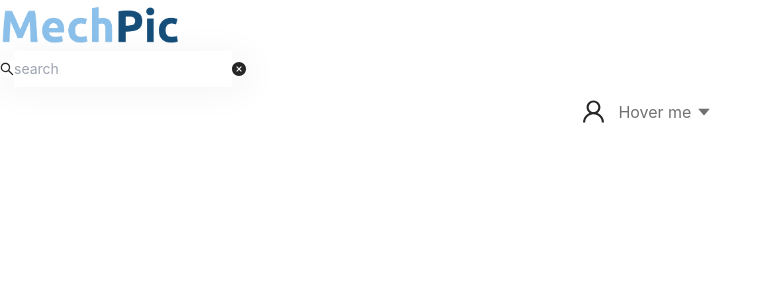
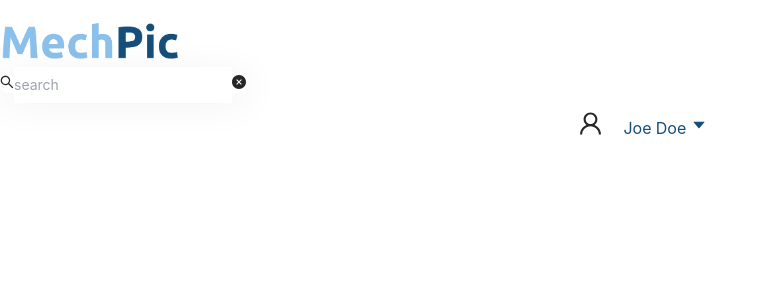
Before and after one commit to akashahmad/mechPic, a React (Create React App) app: page / in a window 1280 px wide. Shown: the top 300 px of the page, without its empty margins (0-772 px from the left). Built offline with nearby package versions, Linux system fonts and the light colour scheme.

Commit message:
desktop header added

```diff
--- /dev/null
+++ b/src/components/atoms/heading/h1.jsx
@@ -0,0 +1,10 @@
+import "./style.css";
+const Heading = (props) => {
+  return (
+    <div className="text-2xl font-semibold text-center">
+      <h1>{props.heading}</h1>
+    </div>
+  );
+};
+
+export default Heading;
--- a/src/components/header/index.jsx
+++ b/src/components/header/index.jsx
@@ -19,12 +19,11 @@ const PageHeader = () => {
   );
   return (
     <Header>
-      <Row className="items-center">
+      <Row className="items-center my-4">
         <Col xs={8} sm={8} md={8} lg={8} xlg={8}>
           <Logo />
         </Col>
         <Col xs={8} sm={8} md={8} lg={8} xlg={8}>
-          {/* <SearchOutlined /> */}
           <Search
             prefix={<SearchOutlined />}
             placeholder="search"
@@ -42,8 +41,11 @@ const PageHeader = () => {
         >
           <Avatar size={50} icon={<UserOutlined />} />
           <Dropdown overlay={menu}>
-            <p className="ant-dropdown-link" href="#">
-              Hover me <CaretDownOutlined />
+            <p
+              className="ant-dropdown-link cursor-pointer px-2 clr-darkblue"
+              href="#"
+            >
+              Joe Doe <CaretDownOutlined />
             </p>
           </Dropdown>
         </Col>
--- a/src/components/header/style.css
+++ b/src/components/header/style.css
@@ -1,9 +1,5 @@
 .ant-layout-header {
   background-color: white;
-}
-.header-logo {
-  height: 51px;
-  width: 180px;
 }
 .ant-input-group-wrapper {
   display: -webkit-inline-box;
@@ -17,3 +13,6 @@
 .ant-input-group-addon {
   display: none;
 }
+.anticon {
+  vertical-align: 1px;
+}
--- a/src/container/signUp.jsx
+++ b/src/container/signUp.jsx
@@ -166,7 +166,7 @@ const SignUp = (props) => {
               type="primary"
               className="bg-clr-skyblue rounded-3xl py-1 px-24"
               htmlType="submit"
-              onClick={() => props?.history?.push("/")}
+              onClick={() => props?.history?.push("/login")}
             >
               Login
             </Button>
```
